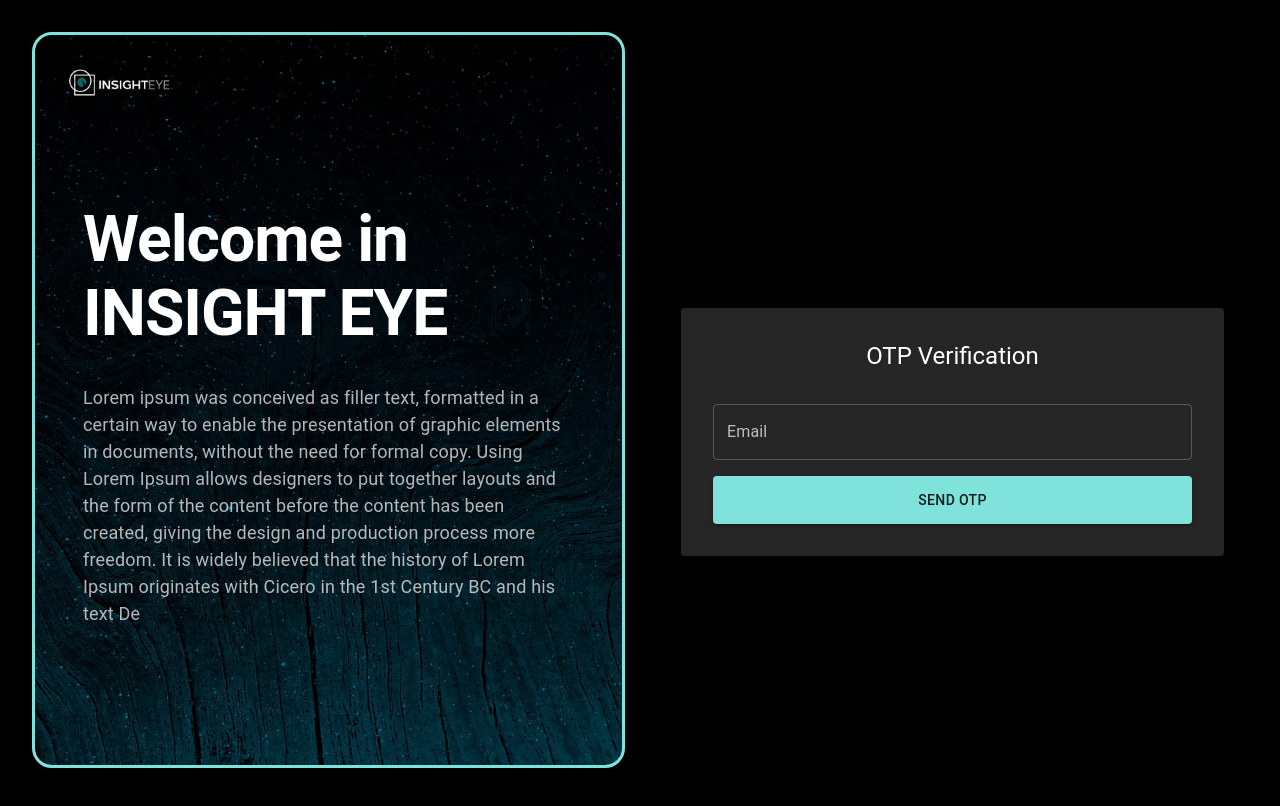
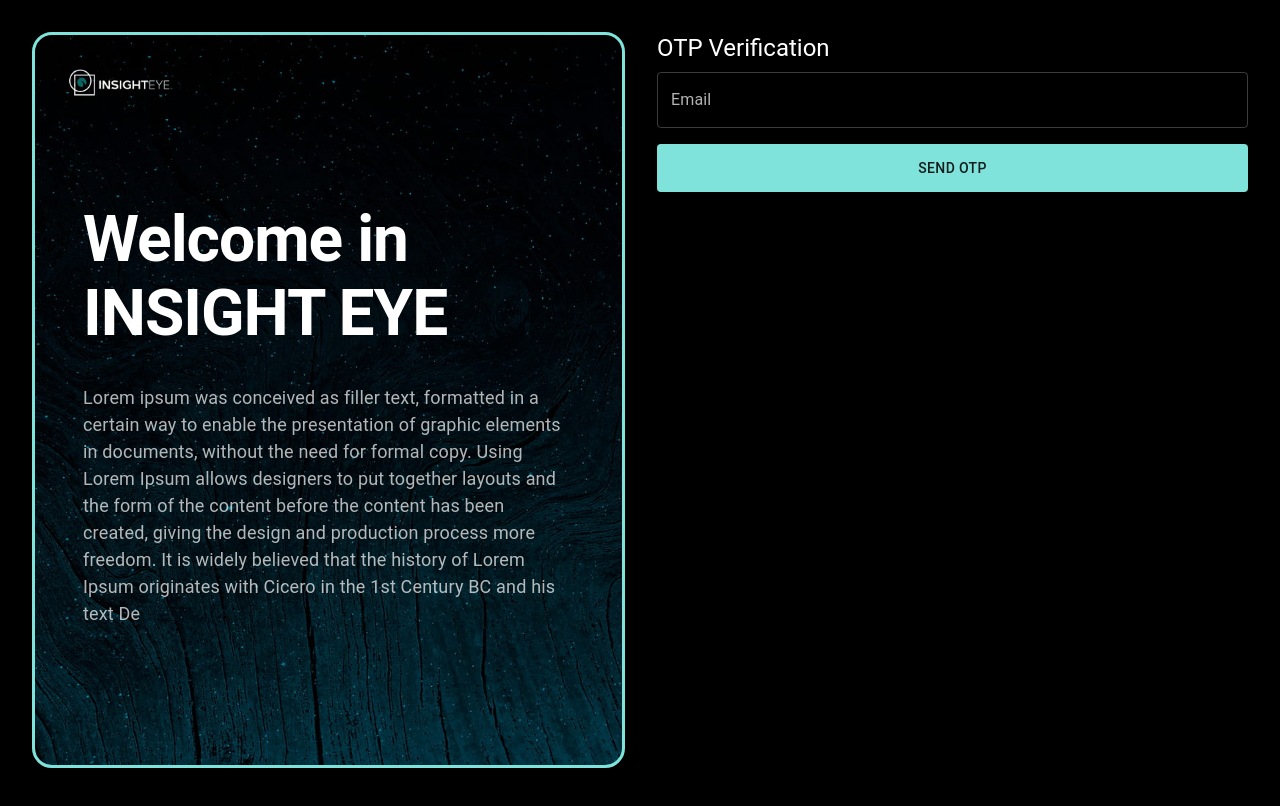
Before and after one commit to randa-11295/Insight-eye, a React (Create React App) app: page / in a window 1280 px wide. Shown: the top 806 px of the page. Built offline with nearby package versions, Linux system fonts and the light colour scheme.

Commit message:
clean up

```diff
--- a/src/Components/Auth/Otp.js
+++ b/src/Components/Auth/Otp.js
@@ -116,18 +116,8 @@ function Otp() {
   };
 
   return (
-    <Container maxWidth="sm" sx={{ height: '100vh', display: 'flex', alignItems: 'center' }}>
-      <Paper
-        elevation={3}
-        sx={{
-          p: 4,
-          width: '100%',
-          display: 'flex',
-          flexDirection: 'column',
-          alignItems: 'center',
-          gap: 3
-        }}
-      >
+    <Box>
+
         {/* <KeyRound size={40} color="#1976d2" /> */}
         <Typography variant="h5" component="h1" gutterBottom>
           OTP Verification
@@ -202,7 +192,7 @@ function Otp() {
             </Button>
           )}
         </Box>
-      </Paper>
+
 
       <Snackbar
         open={alert.open}
@@ -217,7 +207,7 @@ function Otp() {
           {alert.message}
         </Alert>
       </Snackbar>
-    </Container>
+    </Box>
   );
 }
 
```
